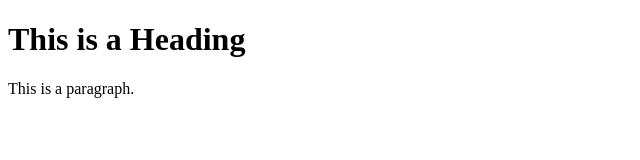
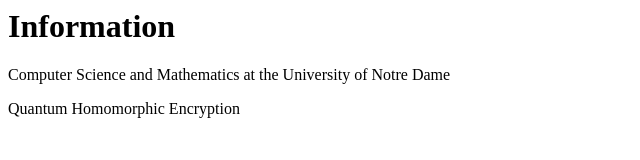
Before and after one commit to jacknero2/jacknero2.github.io, a plain HTML site: page index.html in a window 1280 px wide. Shown: the whole page, without its empty margins (0-640 px from the left). Drawn offline with Linux system fonts and the light colour scheme.

Commit message:
add basic information

```diff
--- a/index.html
+++ b/index.html
@@ -1,12 +1,13 @@
-<!DOCTYPE html>
+<DOCTYPE html>
 <html>
 <head>
-<title>Page Title</title>
+<title>Jack Nero</title>
 </head>
 <body>
 
-<h1>This is a Heading</h1>
-<p>This is a paragraph.</p>
+<h1>Information</h1>
+<p>Computer Science and Mathematics at the University of Notre Dame</p>
+<p>Quantum Homomorphic Encryption<p>
 
 </body>
 </html>
```
